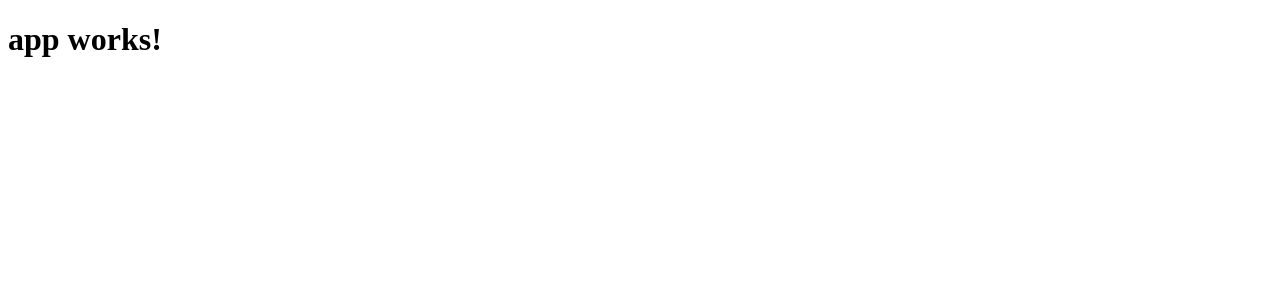
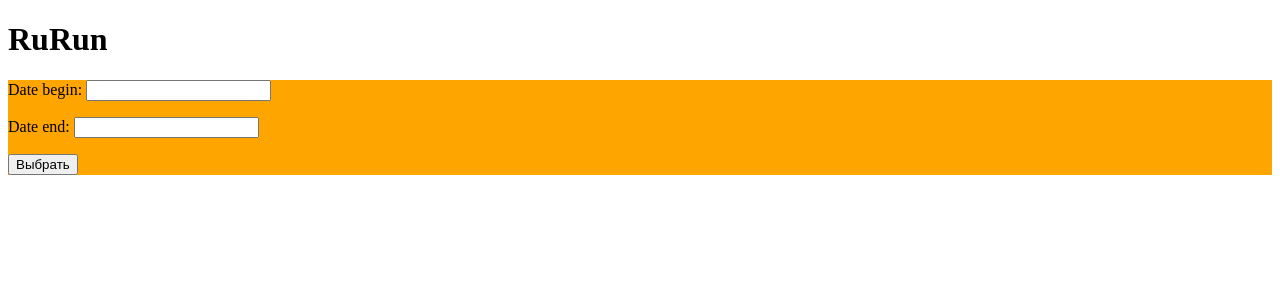
Before and after one commit to zlodiak/rurun_front_ng2, an Angular app: page / in a window 1280 px wide. Shown: the top 300 px of the page. Built offline with nearby package versions, Linux system fonts and the light colour scheme.

Commit message:
before datepicker install

```diff
--- a/src/app/app.component.html
+++ b/src/app/app.component.html
@@ -2,3 +2,5 @@
   {{title}}
 </h1>
 <router-outlet></router-outlet>
+
+<app-panel></app-panel>
--- a/src/app/app.component.ts
+++ b/src/app/app.component.ts
@@ -6,5 +6,5 @@ import { Component } from '@angular/core';
   styleUrls: ['./app.component.css']
 })
 export class AppComponent {
-  title = 'app works!';
+  title = 'RuRun';
 }
--- a/src/app/app.module.ts
+++ b/src/app/app.module.ts
@@ -5,10 +5,12 @@ import { HttpModule } from '@angular/http';
 
 import { AppRoutingModule } from './app-routing.module';
 import { AppComponent } from './app.component';
+import { PanelComponent } from './panel/panel.component';
 
 @NgModule({
   declarations: [
-    AppComponent
+    AppComponent,
+    PanelComponent
   ],
   imports: [
     BrowserModule,
--- /dev/null
+++ b/src/app/panel/panel.component.css
@@ -0,0 +1,4 @@
+.action-area{
+	background: orange;
+	height: 20%;
+}
--- /dev/null
+++ b/src/app/panel/panel.component.html
@@ -0,0 +1,5 @@
+<div class="action-area">
+	<p>Date begin: <input type="text" id="datepickerBegin"></p>
+	<p>Date end: <input type="text" id="datepickerEnd"></p>
+	<p><button class="btn btn-submit" onclick="displayStatistic()">Выбрать</button></p>
+</div>
--- /dev/null
+++ b/src/app/panel/panel.component.ts
@@ -0,0 +1,15 @@
+import { Component, OnInit } from '@angular/core';
+
+@Component({
+  selector: 'app-panel',
+  templateUrl: './panel.component.html',
+  styleUrls: ['./panel.component.css']
+})
+export class PanelComponent implements OnInit {
+
+  constructor() { }
+
+  ngOnInit() {
+  }
+
+}
--- a/src/index.html
+++ b/src/index.html
@@ -1,4 +1,5 @@
 <!doctype html>
+
 <html>
 	<head>
 		<meta charset="utf-8">
@@ -8,6 +9,7 @@
 		<meta name="viewport" content="width=device-width, initial-scale=1">
 		<link rel="icon" type="image/x-icon" href="favicon.ico">
 	</head>
+
 	<body>
 	 	<app-root>Loading...</app-root>
 	</body>
```
Also changed, not shown: 1 other file (tests, documents, lock files or other folders). Lines whose indentation alone changed are shown as unchanged.
